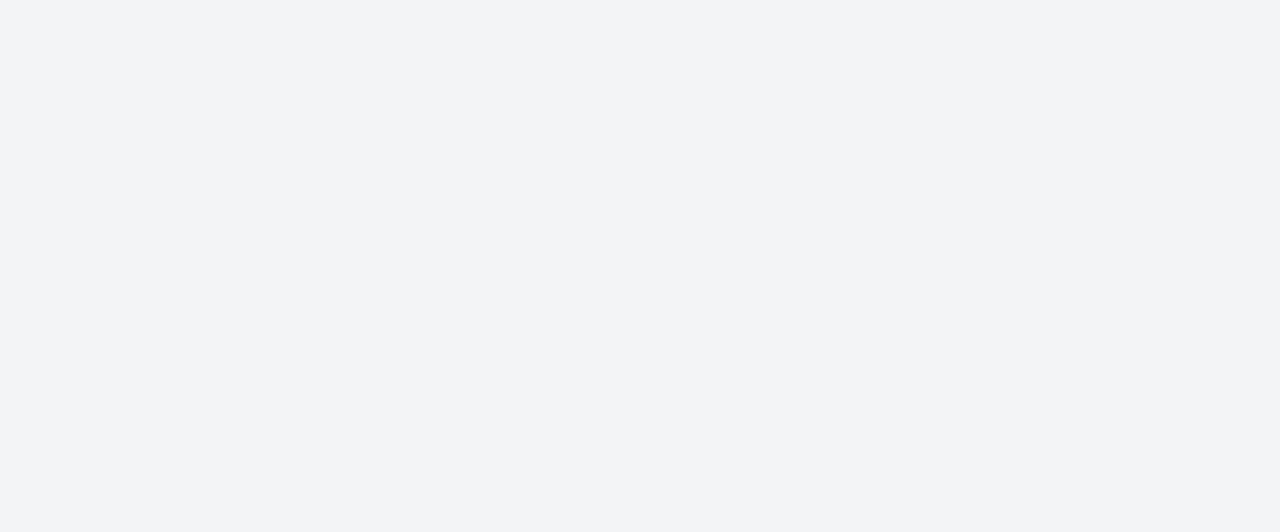
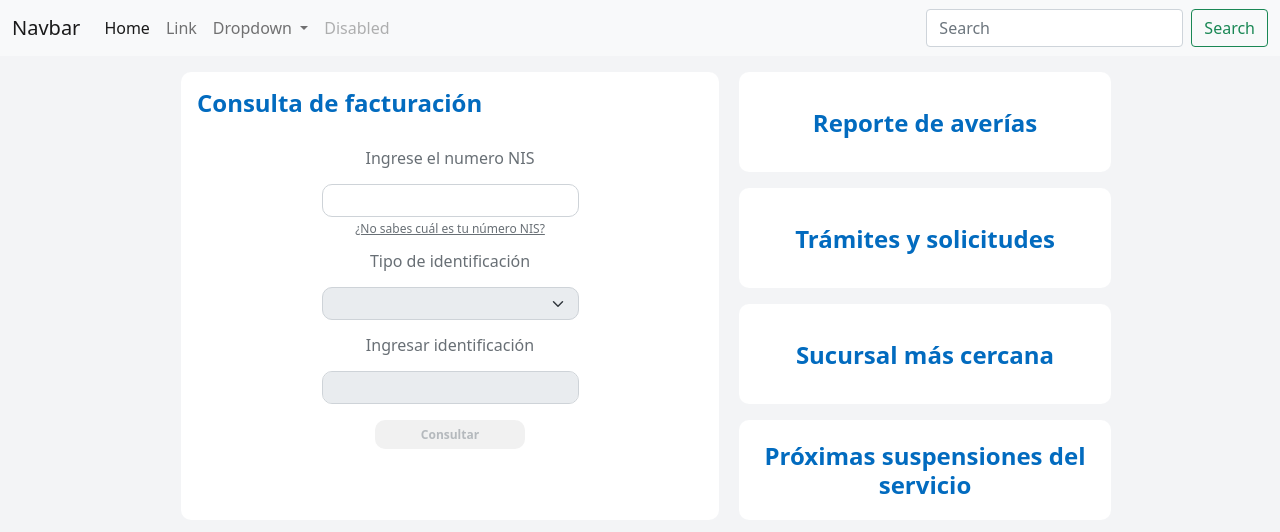
Before and after one commit to JoalG/Proyecto_AYA, an Angular app in the folder web/AyA-ServicioAlCliente/: page / in a window 1280 px wide. Shown: the top 532 px of the page. Built offline with nearby package versions, Linux system fonts and the light colour scheme.

Commit message:
A: Consultar facturacion component

```diff
--- a/web/AyA-ServicioAlCliente/src/app/app.component.html
+++ b/web/AyA-ServicioAlCliente/src/app/app.component.html
@@ -0,0 +1,40 @@
+<nav class="navbar navbar-expand-lg navbar-light bg-light">
+  <div class="container-fluid">
+    <a class="navbar-brand" href="#">Navbar</a>
+    <button class="navbar-toggler" type="button" data-bs-toggle="collapse" data-bs-target="#navbarSupportedContent" aria-controls="navbarSupportedContent" aria-expanded="false" aria-label="Toggle navigation">
+      <span class="navbar-toggler-icon"></span>
+    </button>
+    <div class="collapse navbar-collapse" id="navbarSupportedContent">
+      <ul class="navbar-nav me-auto mb-2 mb-lg-0">
+        <li class="nav-item">
+          <a class="nav-link active" aria-current="page" href="#">Home</a>
+        </li>
+        <li class="nav-item">
+          <a class="nav-link" href="#">Link</a>
+        </li>
+        <li class="nav-item dropdown">
+          <a class="nav-link dropdown-toggle" href="#" id="navbarDropdown" role="button" data-bs-toggle="dropdown" aria-expanded="false">
+            Dropdown
+          </a>
+          <ul class="dropdown-menu" aria-labelledby="navbarDropdown">
+            <li><a class="dropdown-item" href="#">Action</a></li>
+            <li><a class="dropdown-item" href="#">Another action</a></li>
+            <li><hr class="dropdown-divider"></li>
+            <li><a class="dropdown-item" href="#">Something else here</a></li>
+          </ul>
+        </li>
+        <li class="nav-item">
+          <a class="nav-link disabled" href="#" tabindex="-1" aria-disabled="true">Disabled</a>
+        </li>
+      </ul>
+      <form class="d-flex">
+        <input class="form-control me-2" type="search" placeholder="Search" aria-label="Search">
+        <button class="btn btn-outline-success" type="submit">Search</button>
+      </form>
+    </div>
+  </div>
+</nav>
+
+<div class="container mt-3">
+  <app-consultar-facturacion></app-consultar-facturacion>
+</div>
--- /dev/null
+++ b/web/AyA-ServicioAlCliente/src/app/components/consultar-facturacion/consultar-facturacion.component.css
@@ -0,0 +1,38 @@
+.consulta-facturacion{
+    background-color: #FFFFFF;
+    color: #026BBF;
+
+    min-height: 100%;
+    border-radius: 10px;
+}
+
+.section{
+    background-color: #FFFFFF;
+    color: #026BBF;
+
+    min-height: 100px;
+    width: 100%;
+    border-radius: 10px;
+}
+
+.section:hover{
+    cursor: pointer;
+    background: #064A80;
+    color: #FFFFFF;
+}
+
+form{
+    color: #686F75;
+}
+
+input{
+    border: 1px solid #CED3D8;
+    box-sizing: border-box;
+    border-radius: 10px;
+}
+
+select{
+    border: 1px solid #CED3D8;
+    box-sizing: border-box;
+    border-radius: 10px;
+}
--- /dev/null
+++ b/web/AyA-ServicioAlCliente/src/app/components/consultar-facturacion/consultar-facturacion.component.html
@@ -0,0 +1,77 @@
+<div class="row justify-content-center">
+    <div class="col-6 px-3">
+        <div class="consulta-facturacion">
+            <div class="px-3 py-3 t2">
+                Consulta de facturación
+            </div>
+            <div class="d-flex justify-content-center">
+
+                <form class="px-3" [formGroup]="myForm">
+                    <div class="c1 text-center my-3">
+                        Ingrese el numero NIS
+                    </div>
+                    <input type="text" maxlength="7" class="form-control c1 " (keypress)="isNumberKey($event)" formControlName="nisNumber">
+                    <div class="c3 text-center mt-1 mb-3">
+                       <u>¿No sabes cuál es tu número NIS?</u>
+                    </div>
+
+                    <div class="c1 text-center my-3">
+                        Tipo de identificación
+                    </div>
+                    <div class="form-group">
+                        <select class="form-select c1" id="exampleFormControlSelect1" [attr.disabled]="(myForm.get('nisNumber')?.invalid)? true: null" formControlName="idType"  >
+                            <option disabled selected value></option>
+                            <option>Cédula de residente</option>
+                            <option>Cédula de identidad</option>
+                            <option>Cédula jurídica</option>
+                        </select>
+                    </div>
+
+                    <div class="c1 text-center my-3">
+                        Ingresar identificación
+                    </div>
+                    <input type="text" maxlength="9" class="form-control c1" (keypress)="isNumberKey($event)" [attr.disabled]="(myForm.get('idType')?.invalid)? true: null" formControlName="idNumber" >
+
+                    <div class="col text-center">
+                        <button type="submit" value="submit" class="btn btn-normal sb my-3" [attr.disabled]="!myForm.valid? true: null">Consultar</button>
+                    </div>
+
+                </form>
+            </div>
+        </div>
+    </div>
+    <div class="col-4 px-3">
+        <div class="row mb-3">
+            <button class="btn section">
+                <div class="t2">
+                    Reporte de averías
+                </div>
+            </button>
+        </div>
+
+        <div class="row my-3">
+            <button class="btn section">
+                <div class="t2">
+                    Trámites y solicitudes
+                </div>
+            </button>
+        </div>
+
+        <div class="row my-3">
+            <button class="btn section">
+                <div class="t2">
+                    Sucursal más cercana
+                </div>
+            </button>
+        </div>
+
+        <div class="row mt-3">
+            <button class="btn section">
+                <div class="t2">
+                    Próximas suspensiones del servicio
+                </div>
+            </button>
+        </div>
+
+    </div>
+</div>
--- /dev/null
+++ b/web/AyA-ServicioAlCliente/src/app/components/consultar-facturacion/consultar-facturacion.component.ts
@@ -0,0 +1,30 @@
+import { Component, OnInit } from '@angular/core';
+import { FormBuilder, FormControl, FormGroup, Validators } from '@angular/forms';
+
+@Component({
+  selector: 'app-consultar-facturacion',
+  templateUrl: './consultar-facturacion.component.html',
+  styleUrls: ['./consultar-facturacion.component.css']
+})
+export class ConsultarFacturacionComponent implements OnInit {
+
+  constructor(private fb: FormBuilder) { }
+
+  ngOnInit(): void {
+  }
+
+  myForm: FormGroup = this.fb.group({
+    nisNumber: ['', [Validators.required, Validators.minLength(7), Validators.maxLength(7)]],
+    idType: ['', [Validators.required]],
+    idNumber: ['', [Validators.required, Validators.minLength(9), Validators.maxLength(9)]]
+  });
+
+  isNumberKey(evt:KeyboardEvent) {
+    var charCode = (evt.which) ? evt.which : evt.keyCode
+    if (charCode > 31 && (charCode < 48 || charCode > 57))
+        return false;
+    return true;
+
+  }
+
+}
```
Also changed, not shown: web/AyA-ServicioAlCliente/src/app/app.module.ts (+6 -2 lines), 1 other file (tests, documents, lock files or other folders).
